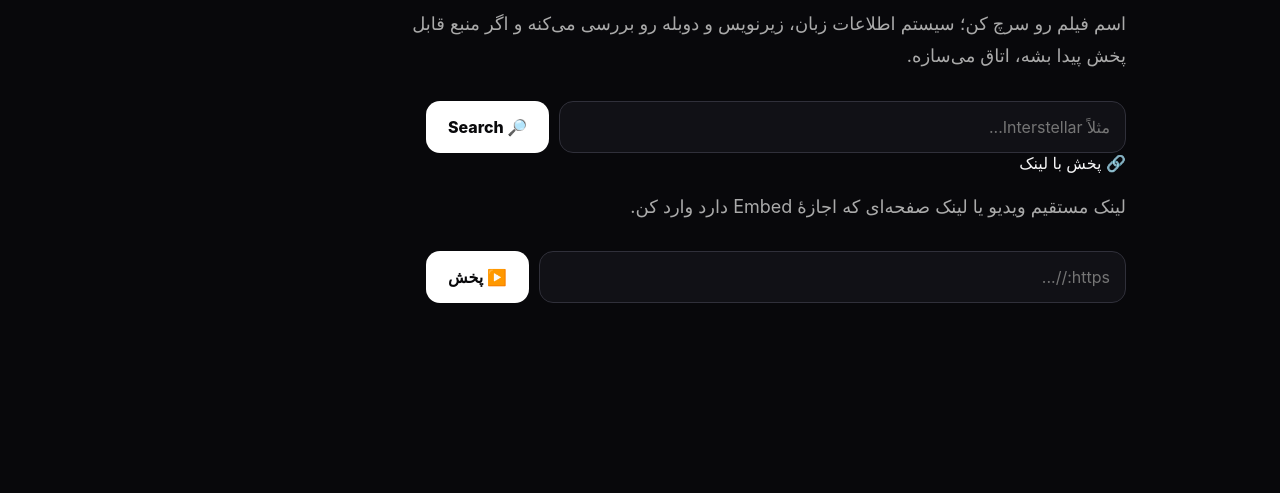
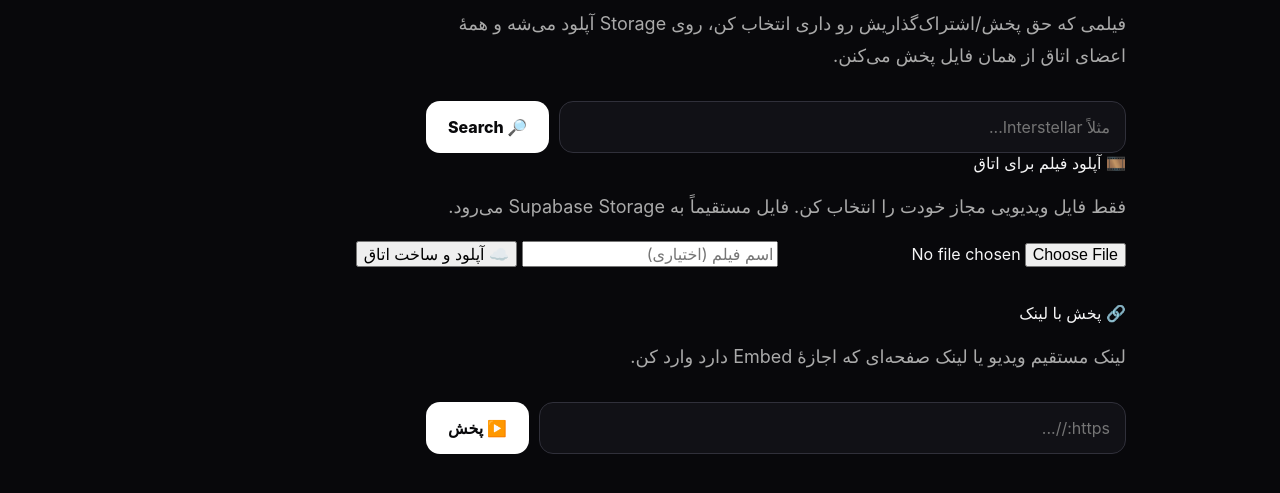
Before and after one commit to email1fje-dev/movienight, a website: page public/index.html in a window 1280 px wide. Shown: the part 377-870 px from the top of the page. Before the commit the page ends 825 px from the top, so only its background shows below. Drawn offline with nearby package versions, Linux system fonts and the light colour scheme; no server answers.

Commit message:
Add movie upload controls

```diff
--- a/public/index.html
+++ b/public/index.html
@@ -12,8 +12,16 @@
   <div class="hero">
     <p class="eyebrow">WATCH TOGETHER</p>
     <h1>یه فیلم انتخاب کن.<br>با هم ببینید.</h1>
-    <p>اسم فیلم رو سرچ کن؛ سیستم اطلاعات زبان، زیرنویس و دوبله رو بررسی می‌کنه و اگر منبع قابل پخش پیدا بشه، اتاق می‌سازه.</p>
+    <p>فیلمی که حق پخش/اشتراک‌گذاریش رو داری انتخاب کن، روی Storage آپلود می‌شه و همهٔ اعضای اتاق از همان فایل پخش می‌کنن.</p>
     <div class="search"><input id="searchInput" placeholder="مثلاً Interstellar..."><button id="searchBtn">🔎 Search</button></div>
+    <div class="link-play">
+      <div class="link-play-title">🎞️ آپلود فیلم برای اتاق</div>
+      <p>فقط فایل ویدیویی مجاز خودت را انتخاب کن. فایل مستقیماً به Supabase Storage می‌رود.</p>
+      <input id="movieFile" type="file" accept="video/mp4,video/webm,video/ogg,.mp4,.webm,.ogv,.ogg">
+      <input id="movieTitle" placeholder="اسم فیلم (اختیاری)">
+      <button id="uploadBtn">☁️ آپلود و ساخت اتاق</button>
+      <div id="uploadProgress" class="status"></div>
+    </div>
     <div class="link-play">
       <div class="link-play-title">🔗 پخش با لینک</div>
       <p>لینک مستقیم ویدیو یا لینک صفحه‌ای که اجازهٔ Embed دارد وارد کن.</p>
```
